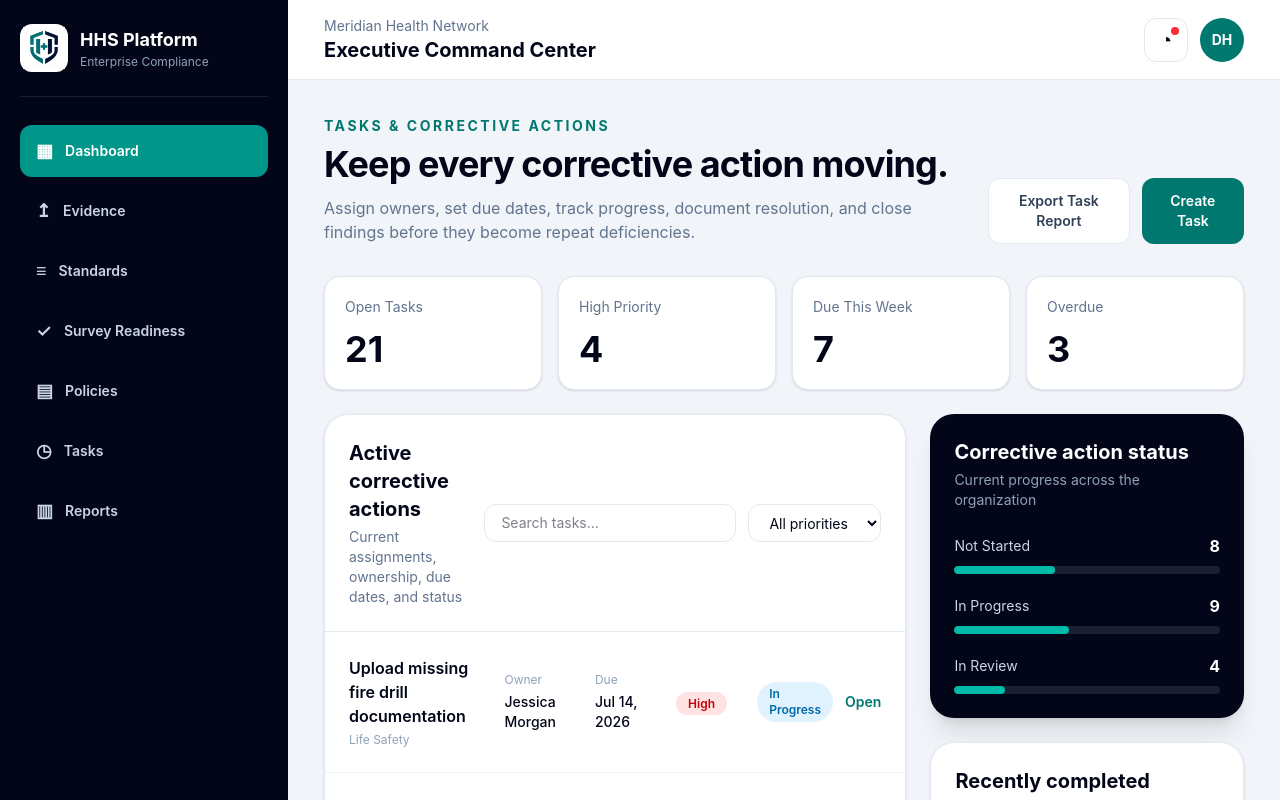
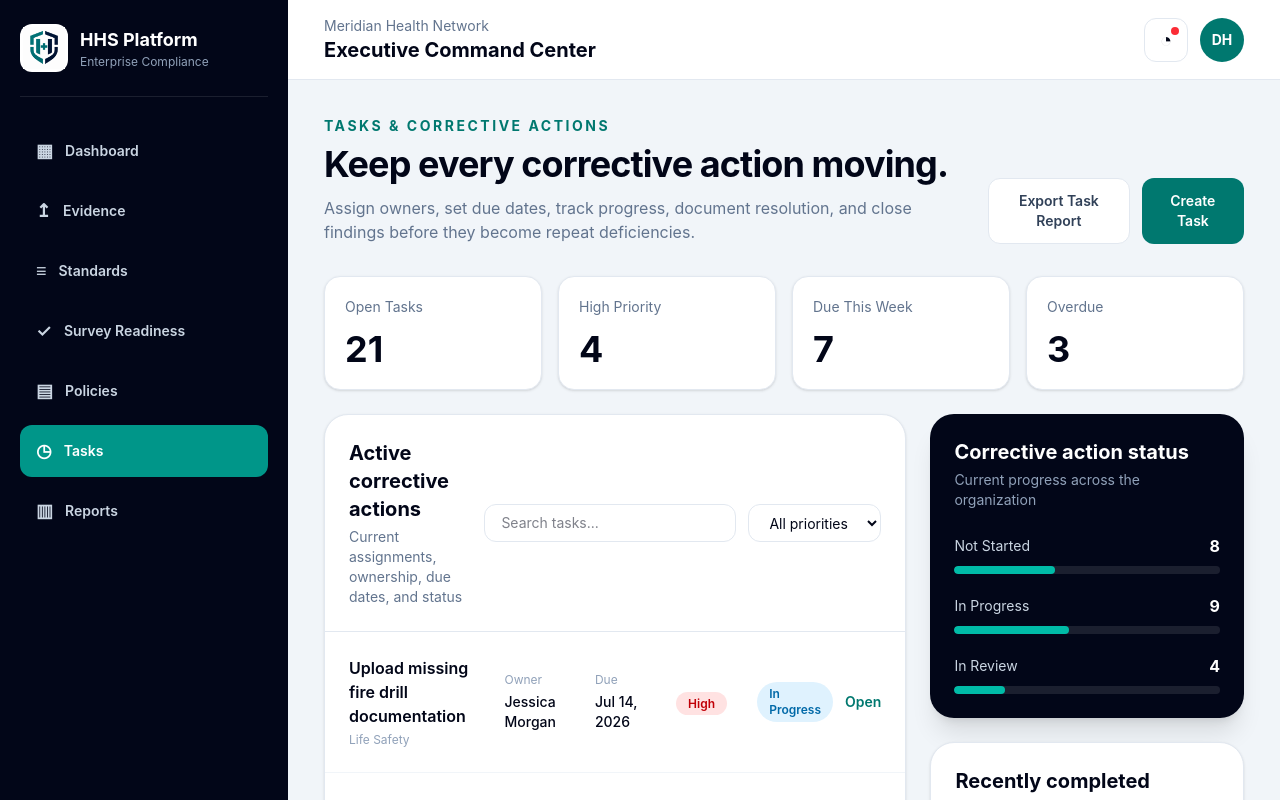
Before and after one commit to dhumble05/hhs-platform, a Next.js app: page /demo/tasks in a window 1280 px wide. Shown: the top 800 px of the page. Built offline with nearby package versions, Linux system fonts and the light colour scheme.

Commit message:
Update HHS website and demo navigation

```diff
--- a/components/dashboard/Sidebar.tsx
+++ b/components/dashboard/Sidebar.tsx
@@ -1,8 +1,11 @@
+"use client";
+
 import Image from "next/image";
 import Link from "next/link";
+import { usePathname } from "next/navigation";
 
 const navigation = [
-	{ icon: "▦", label: "Dashboard", href: "/demo", active: true },
+	{ icon: "▦", label: "Dashboard", href: "/demo" },
 	{ icon: "↥", label: "Evidence", href: "/demo/evidence" },
 	{ icon: "≡", label: "Standards", href: "/demo/standards" },
 	{ icon: "✓", label: "Survey Readiness", href: "/demo/readiness" },
@@ -12,9 +15,15 @@ const navigation = [
 ];
 
 export default function Sidebar() {
+	const pathname = usePathname();
+
 	return (
 		<aside className="hidden min-h-screen w-72 flex-col bg-slate-950 px-5 py-6 text-white lg:flex">
-			<div className="flex items-center gap-3 border-b border-white/10 pb-6">
+			<Link
+				href="/"
+				className="flex items-center gap-3 border-b border-white/10 pb-6 transition-opacity hover:opacity-80"
+				aria-label="Return to Humble Health Solutions homepage"
+			>
 				<div className="grid h-12 w-12 place-items-center rounded-xl bg-white">
 					<Image
 						src="/logo.png"
@@ -32,15 +41,22 @@ export default function Sidebar() {
 						Enterprise Compliance
 					</p>
 				</div>
-			</div>
+			</Link>
 
 			<nav className="mt-7 space-y-2">
-				{navigation.map((item) => (
+				{navigation.map((item) => {
+					const isActive =
+						item.href === "/demo"
+							? pathname === "/demo" || pathname === "/demo/"
+							: pathname.startsWith(item.href);
+
+					return (
 						<Link
 							key={item.label}
 							href={item.href}
+							aria-current={isActive ? "page" : undefined}
 							className={`flex items-center gap-3 rounded-xl px-4 py-3 text-sm font-semibold transition ${
-							item.active
+								isActive
 									? "bg-teal-600 text-white"
 									: "text-slate-300 hover:bg-white/10 hover:text-white"
 							}`}
@@ -48,7 +64,8 @@ export default function Sidebar() {
 							<span className="text-lg">{item.icon}</span>
 							{item.label}
 						</Link>
-				))}
+					);
+				})}
 			</nav>
 
 			<div className="mt-auto">
```
Lines whose indentation alone changed are shown as unchanged.
